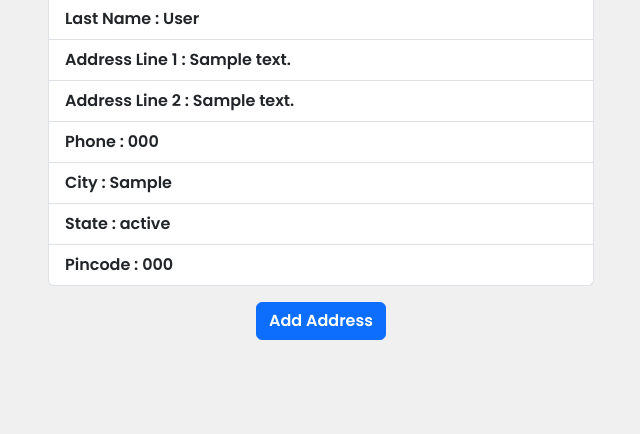
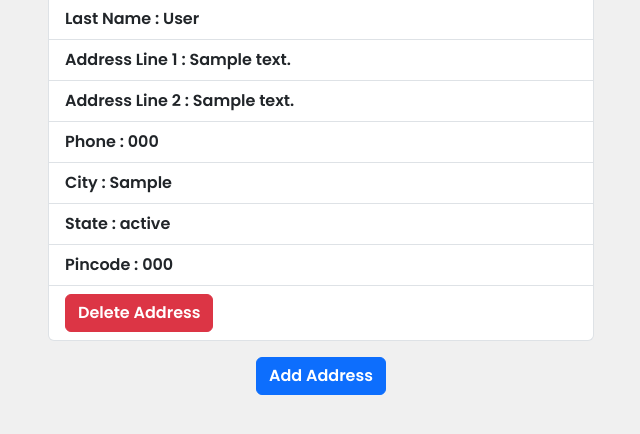
Before and after one commit to 04rjka/django-ecommerce, a Django app: page /addresses/ in a window 1280 px wide. Shown: the part 243-677 px from the top of the page, without its empty margins (319-959 px from the left). Run offline with Django 5.2, Linux system fonts and the light colour scheme; a user stored in the database is signed in; tables that the repository leaves empty hold one stand-in row (values such as "Sample post").

Commit message:
Add functionality to delete addresses.

```diff
--- a/ecommerce/core/templates/core/user_address.html
+++ b/ecommerce/core/templates/core/user_address.html
@@ -19,6 +19,8 @@
                     <li class="list-group-item">City : {{address.city}}</li>
                     <li class="list-group-item">State : {{address.state}}</li>
                     <li class="list-group-item">Pincode : {{address.pincode}}</li>
+                    <li class="list-group-item"><a href="{% url 'delete_address' pk=address.pk %}" class="btn btn-danger">Delete Address</a></li>
+
                 </ul>
                 </div>
                 {% endfor %}
--- a/ecommerce/core/urls.py
+++ b/ecommerce/core/urls.py
@@ -19,4 +19,5 @@ urlpatterns = [
     path("dec/<int:pk>",views.decrement_cart_item,name="decrement"),
     path("address/",views.add_address,name="add_address"),
     path("addresses/",views.view_address,name="view_address"),
+    path("delete-address/<int:pk>/",views.delete_address,name="delete_address"),
 ]
--- a/ecommerce/core/views.py
+++ b/ecommerce/core/views.py
@@ -172,3 +172,8 @@ def add_address(request):
 def view_address(request):
     addresses = Address.objects.filter(user = request.user)
     return render(request,"core/user_address.html",{"addresses":addresses})
+
+def delete_address(request,pk):
+    address = Address.objects.get(pk=pk)
+    address.delete()
+    return redirect("view_address")
```
